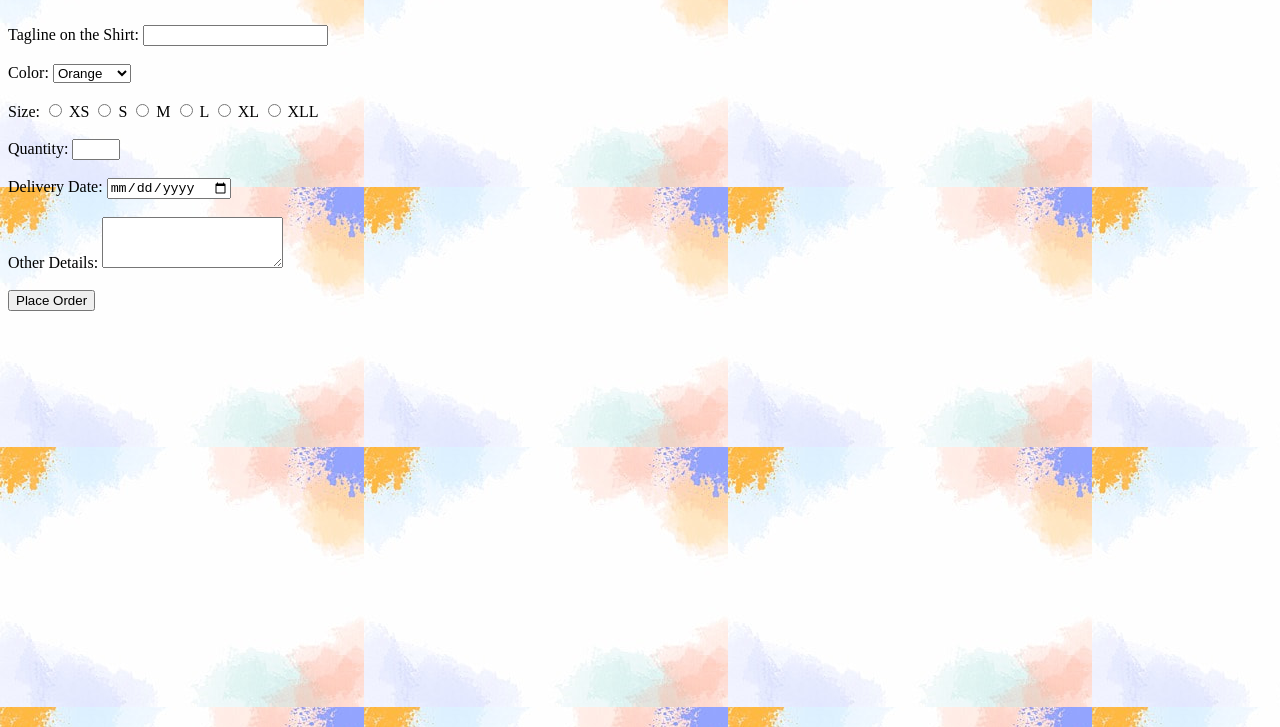
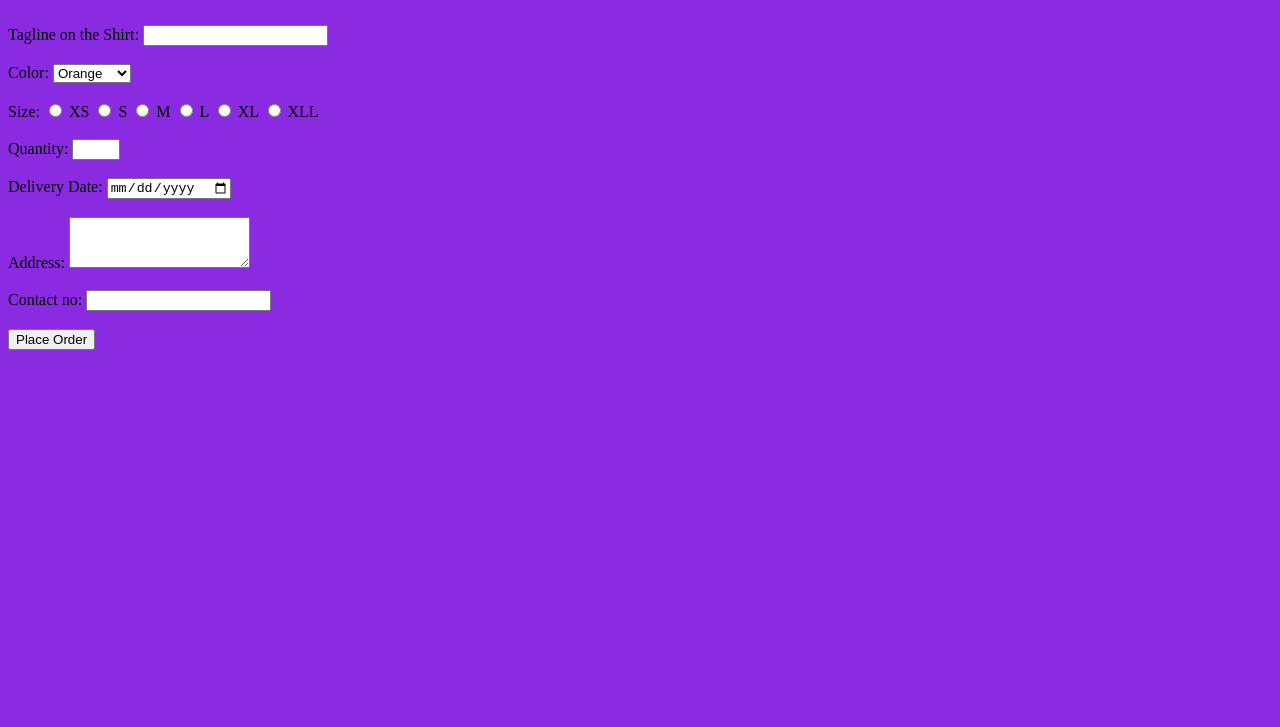
Before and after one commit to MayureshPednekar/IP-LAB, a plain HTML site: page form.html in a window 1280 px wide. Shown: the part 73-800 px from the top of the page. Drawn offline with Linux system fonts and the light colour scheme.

Commit message:
Update form.html

```diff
--- a/form.html
+++ b/form.html
@@ -3,7 +3,7 @@
 <head>
     <title>Create your own T-shirt </title>
 </head>
-<body background="pngtree-colorful-watercolor-splash-company-profile-image_730901.jpg"  background>
+<body style="background-color: blueviolet;">
     <h1 style="text-align:center">Create your own T-shirt</h1><br>
     <form >
         <label for="tagline">Tagline on the Shirt:</label>
@@ -42,8 +42,11 @@
         <label for="delivery_date">Delivery Date:</label>
         <input type="date" id="delivery_date" name="delivery_date" required><br><br>
 
-        <label for="other_details">Other Details:</label>
+        <label for="other_details">Address:</label>
         <textarea id="other_details" name="other_details" rows="3"></textarea><br><br>
+
+        <label for="Contact no.">Contact no:</label>
+        <input type="number" name="Contact no." required><br><br>
 
         <input type="submit" value="Place Order">
     </form>
```
